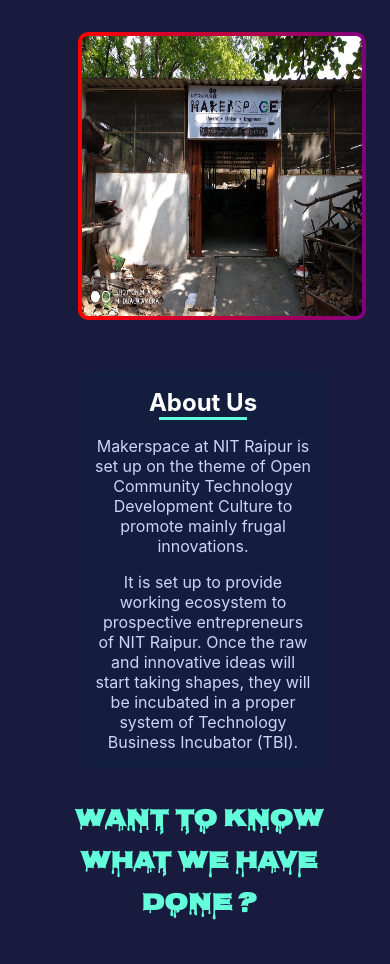
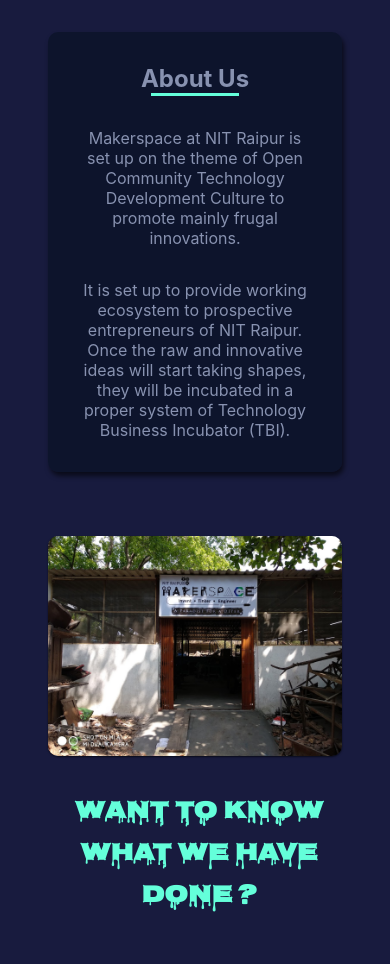
Before and after one commit to lakshmanmulchandani/InnovationCell-Website, a React (Create React App) app in the folder client/: page / in a window 390 px wide. Shown: the part 1140-2104 px from the top of the page. Built offline with nearby package versions, Linux system fonts and the light colour scheme; grey boxes are pictures that could not be loaded; a web font is replaced by a local one.

Commit message:
Responsive issue fixed

```diff
--- a/client/src/Components/MakerSpace/MakerSpace.jsx
+++ b/client/src/Components/MakerSpace/MakerSpace.jsx
@@ -11,9 +11,6 @@ const MakerSpace = () => {
     <div className='maker__container teamHeading'>
          <h1>MakerSpace</h1>
          <div className='maker__about'>
-              <div className='maker__img'>
-                   <img src={makerspaceimg}  alt="MakerSpace images" />
-              </div>
               <div className='maker__about_content'>
                     <div>
                          <h2>About Us</h2>
@@ -21,7 +18,10 @@ const MakerSpace = () => {
                     </div>
                     <p>Makerspace at NIT Raipur is set up on the theme of Open Community    Technology Development Culture to promote mainly frugal innovations.
                     </p>
-                      <p> It is set up to provide working ecosystem to prospective entrepreneurs of NIT Raipur. Once the raw and innovative ideas will start taking shapes, they will be incubated in a proper system of Technology Business Incubator (TBI).</p>
+                    <p> It is set up to provide working ecosystem to prospective entrepreneurs of NIT Raipur. Once the raw and innovative ideas will start taking shapes, they will be incubated in a proper system of Technology Business Incubator (TBI).</p>
+              </div>
+              <div className='maker__img'>
+                   <img src={makerspaceimg}  alt="MakerSpace images" />
               </div>
          </div>
          <div className='maker__projects teamHeading'>
--- a/client/src/Components/MakerSpace/Makerspace.css
+++ b/client/src/Components/MakerSpace/Makerspace.css
@@ -13,59 +13,11 @@
     margin-bottom: 3rem;
 }
 
-.maker__about{
-     max-width: 60vw;
-     display: flex;
-     justify-content: center;
-     margin: 0 auto;
-     gap: 3rem;
-}
-.maker__img{
-    width: 100%;
-    height: 100%;
-    background-color: #181B3E;
-}
 .Arrow{
      background: var(--green);
      height: 0.16rem;
      width: 5.5rem;
      margin: 0 auto;
-}
-.maker__img img{
-    height: 25rem;
-    width: 25rem;
-    border-radius: 10px;
-    border: 0.5rem solid linear-gradient(to right, red, purple);
-    background: linear-gradient(to right, red, purple);
-    padding: 0.25rem;
-    transition: all 0.3s linear;
-    backdrop-filter: blur(10px); /* Apply a blur effect */
-    border-radius: 10px; /* Rounded corners for the glass container */
-    background-color:  rgb(17, 34, 64,0.57);
-}
-
-.maker__img:hover img{
-     opacity: 0.5;
-     transform: scale(1.02);
-}
-
-.maker__about_content{
-    margin-right: 1rem;
-    margin-left: 1rem;
-    text-align: center;
-    /* max-width: 500px; */
-
-    min-width: 250px;
-    backdrop-filter: blur(10px); /* Apply a blur effect */
-    border-radius: 10px; /* Rounded corners for the glass container */
-    padding: 2rem; /* Adjust padding to your liking */
-    background-color:  rgb(17, 34, 64,0.57);
-}
-
-
-.maker__about_content p{
-    color: var(--lightest-slate);
-    margin-top: 1rem;
 }
 
 .maker_project{
@@ -75,57 +27,6 @@
     justify-content: center;
     align-self: center;
 }
-
-@media screen and (max-width:1024px) {
-    .maker__about{
-        flex-direction: column;
-        /* padding: 0; */
-        margin: 0 auto;
-        padding: 0;
-    }
-    .maker__projects h1{
-         font-size: 2.5rem;
-    }
-}
-@media screen and (max-width: 768px) {
-    .maker__container h1,.maker__projects h1,.memories__section h1{
-         font-size: 1.5rem;
-    }
-    .maker__about_content{
-        margin-left: 0;
-        padding: 1rem;
-        margin-right: 2rem;
-    }
-    .maker__projects{
-        gap: 1.5rem;
-    }
-}
-@media screen  and (max-width:568px){
-    .maker__img img{
-        height: 18rem;
-        width: 18rem;
-    }
-    .memories__section{
-        margin-right: 1.5rem;
-    }
-}
-
-@media (max-width: 355px) {
-    .maker__img img{
-        height: 15rem;
-        width: 15rem;
-    }
-    .maker__about{
-        padding-right: 1rem;
-    }
-    .memories__section{
-        margin-right: 2rem;
-    }
-}
-.memories__section{
-     padding: 2rem 4rem;
-}
-
 
 .teamHeading>h1{
     position: relative;
@@ -156,3 +57,69 @@
     border-radius: 1rem;
     margin-right: 0.5rem;
 }
+.memories__section{
+    padding: 2rem 4rem;
+}
+
+.maker__about{
+    max-width: 80vw;
+    display: flex;
+    justify-content: center;
+    gap: 4rem;
+    padding: 2rem 4rem;
+    z-index: 99;
+}
+.maker__img img{
+    width: 100%;
+    box-shadow: 0px 1px 2px rgba(0, 0, 0, 0.6);
+    border-radius: 10px;
+    z-index: 99;
+}
+.maker__about_content{
+    width: fit-content;
+    padding: 2rem;
+    color: var(--slate);
+    background-color: rgba(6, 16, 32, 0.57);
+    box-shadow: 2px 4px 5px rgba(0, 0, 0, 0.6);
+    display: flex;
+    flex-direction: column;
+    justify-content: center;
+    text-align: center;
+    gap: 2rem;
+    border-radius: 10px;
+    z-index: 99;
+}
+@media screen and (max-width:1024px) {
+    .maker__projects h1{
+         font-size: 2.5rem;
+    }
+    .maker__about{
+        flex-direction: column;
+    }
+}
+@media screen and (max-width: 768px) {
+    .maker__container h1,.maker__projects h1,.memories__section h1{
+         font-size: 1.5rem;
+    }
+    .maker__project{
+        gap: 1.5rem;
+    }
+    .maker__about{
+        max-width: 100vw;
+        padding: 0;
+    }
+    .maker__about_content{
+        width: 100%;
+    }
+}
+@media screen  and (max-width:568px){
+    .memories__section{
+        margin-right: 1.5rem;
+    }
+}
+
+@media (max-width: 355px) {
+    .memories__section{
+        margin-right: 2rem;
+    }
+}
--- a/client/src/Components/Team/Team.css
+++ b/client/src/Components/Team/Team.css
@@ -230,8 +230,3 @@ p {
         display: none !important;
     }
 }
-@media only screen and (max-width: 350px) {
-    .team_executives {
-       min-width: 18rem;
-    }
-}
```
